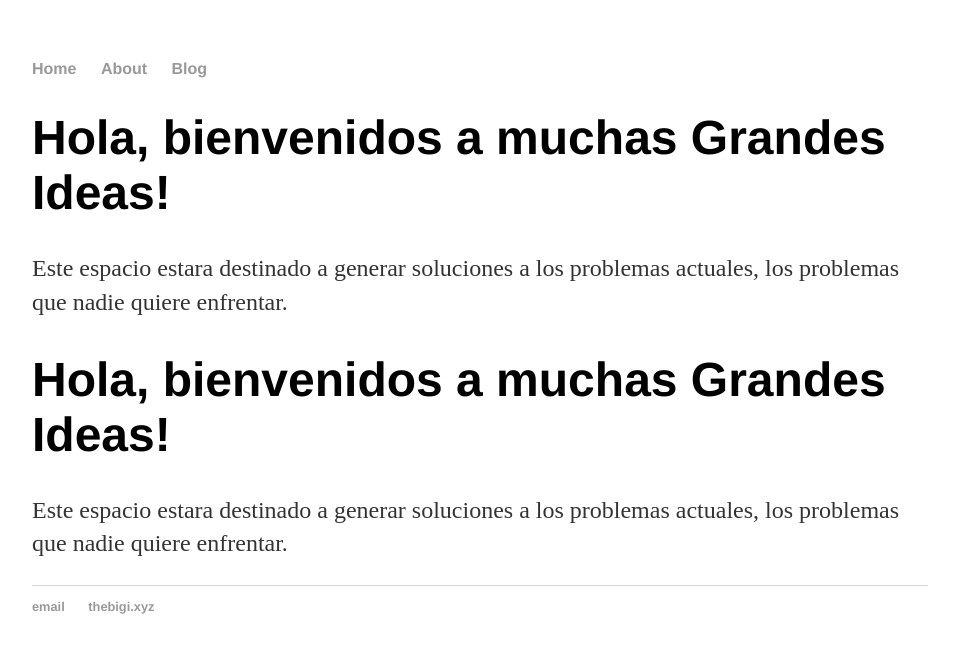
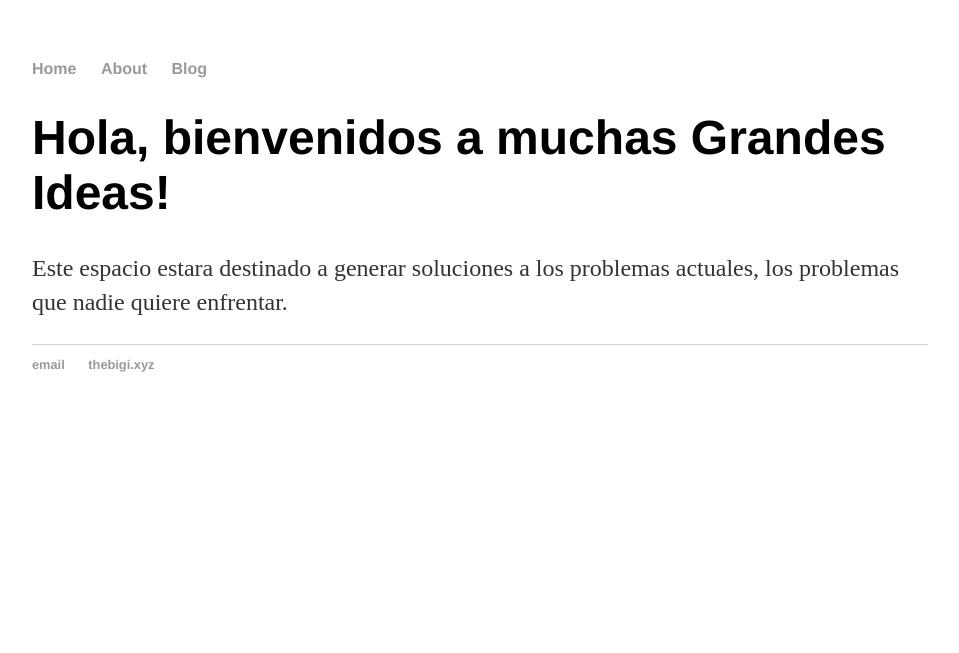
Before and after one commit to edgarunigarro/thebigi, a Jekyll site: the page built from index.html, in a window 1280 px wide. Shown: the top 653 px of the page, without its empty margins (160-1119 px from the left). Built offline with Jekyll 4.4.1, drawn with Linux system fonts in a browser that asks for light colours.

Commit message:
Update default.html

```diff
--- a/_layouts/default.html
+++ b/_layouts/default.html
@@ -14,10 +14,6 @@
 		</nav>
 		<div class="container">
 		{{ content }}
-    		<div class="blurb">
-        		<h1>Hola, bienvenidos a muchas Grandes Ideas!</h1>
-				<p>Este espacio estara destinado a generar soluciones a los problemas actuales, los problemas que nadie quiere enfrentar.</p>
-    		</div><!-- /.blurb -->
 		</div><!-- /.container -->
 		<footer>
     		<ul>
```
